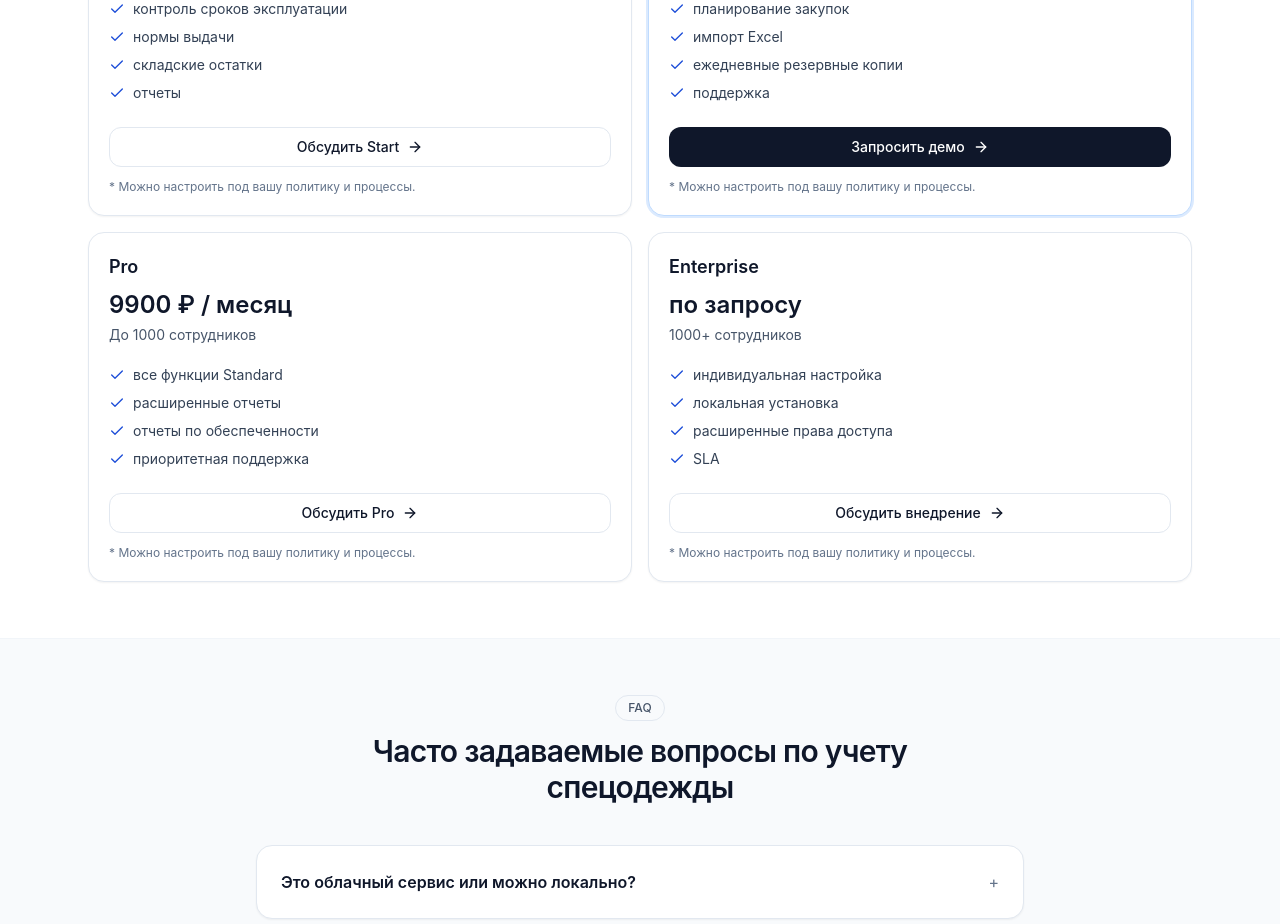
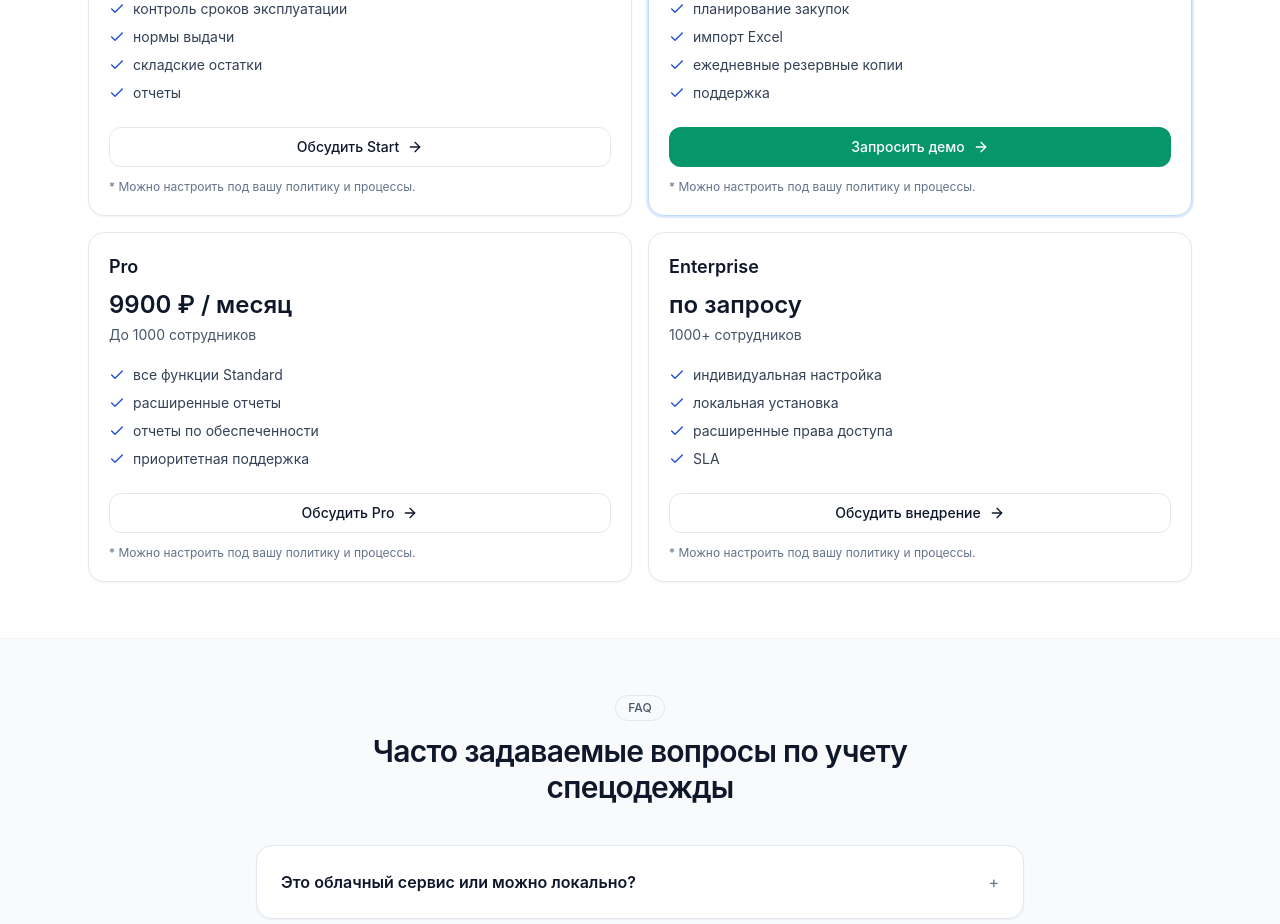
Before and after one commit to illena1972/site, a React (Vite) app: page / in a window 1280 px wide. Shown: the part 7240-8164 px from the top of the page. Built offline with nearby package versions, Linux system fonts and the light colour scheme.

Commit message:
Use green CTA for featured pricing

```diff
--- a/src/App.jsx
+++ b/src/App.jsx
@@ -1022,7 +1022,7 @@ export function Home() {
                   <div className="mt-6">
                     <Button
                       className="w-full"
-                      variant={p.featured ? "default" : "outline"}
+                      variant={p.featured ? "cta" : "outline"}
                       onClick={() => setDemoOpen(true)}
                     >
                       {p.cta} <ArrowRight size={16} />
--- a/src/components/ui/button.jsx
+++ b/src/components/ui/button.jsx
@@ -3,6 +3,7 @@ import { cn } from "./utils";
 
 const variants = {
   default: "bg-slate-900 text-white hover:bg-slate-800",
+  cta: "bg-emerald-600 text-white hover:bg-emerald-700 active:bg-emerald-800",
   outline: "border border-slate-200 bg-white text-slate-900 hover:bg-slate-50",
   ghost: "text-slate-700 hover:bg-slate-100",
 };
```
